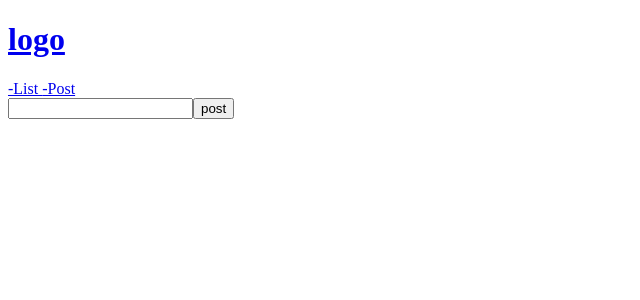
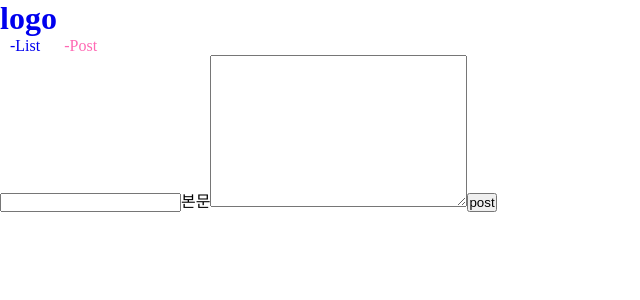
Before and after one commit to EuraKo/react-node, a React (Create React App) app in the folder react/: page /Post in a window 1280 px wide. Shown: the top 300 px of the page, without its empty margins (0-640 px from the left). Built offline with nearby package versions, Linux system fonts and the light colour scheme.

Commit message:
리액트에서 만들어진 데이터를 node로 응답받고 mongoDB에 저장

```diff
--- a/react/src/App.js
+++ b/react/src/App.js
@@ -5,18 +5,16 @@ import Main from './component/Main';
 import List from './component/List';
 import Post from './component/Post';
 
+import './scss/style.scss';
+
 function App() {
-	const [list, setList] = useState([]);
-	useEffect(() => {
-		console.log(list);
-	}, [list]);
 	return (
 		<>
 			<Header />
 			<Routes>
 				<Route path='/' element={<Main />} />
-				<Route path='/list' element={<List list={list} />} />
-				<Route path='/Post' element={<Post list={list} setList={setList} />} />
+				<Route path='/list' element={<List />} />
+				<Route path='/Post' element={<Post />} />
 			</Routes>
 		</>
 	);
--- a/react/src/component/Header.js
+++ b/react/src/component/Header.js
@@ -1,14 +1,14 @@
-import { Link } from 'react-router-dom';
+import { NavLink } from 'react-router-dom';
 
 function Header() {
 	return (
 		<header>
 			<h1>
-				<Link to='/'>logo</Link>
+				<NavLink to='/'>logo</NavLink>
 			</h1>
 			<nav id='gnb'>
-				<Link to='/list'> -List </Link>
-				<Link to='/post'> -Post</Link>
+				<NavLink to='/list'> -List </NavLink>
+				<NavLink to='/post'> -Post</NavLink>
 			</nav>
 		</header>
 	);
--- a/react/src/component/List.js
+++ b/react/src/component/List.js
@@ -1,29 +1,7 @@
-import { useState, useEffect } from 'react';
-import axios from 'axios';
-
 function List(props) {
-	const [text, setText] = useState('');
-	const body = { text: 'world' };
-	useEffect(() => {
-		// 포스트 요청시 첫번째 인수는 요청 라우터, 두번째 인수로 전달할 값
-		axios
-			.post('/api/test', body)
-			.then((res) => {
-				console.log(res.data.text);
-				setText(res.data.text);
-			})
-			.catch((err) => {
-				console.log(err);
-			});
-	}, []);
-
 	return (
 		<section>
 			<h1>list</h1>
-			<h2>{text}</h2>
-			{props.list.map((item, idx) => {
-				return <article key={idx}>{item}</article>;
-			})}
 		</section>
 	);
 }
--- a/react/src/component/Post.js
+++ b/react/src/component/Post.js
@@ -1,25 +1,57 @@
+import axios from 'axios';
 import { useState } from 'react';
+import { useNavigate } from 'react-router-dom';
 
 function Post(props) {
+	const [title, setTitle] = useState('');
 	const [content, setContent] = useState('');
+	const navigate = useNavigate();
 
 	const onSubmit = () => {
-		const newList = [...props.list];
-		newList.push(content);
-		props.setList(newList);
-		setContent('');
+		if (title === '' || content === '') {
+			return alert('모든항목을 입력하세요');
+		}
+
+		const body = {
+			title: title,
+			content: content,
+		};
+
+		axios
+			.post('/api/post/submit', body)
+			.then((res) => {
+				if (res.data.success) {
+					alert('글작성이 완료되었습니다.');
+					navigate('/list');
+				} else {
+					alert('글작성에 실패했어요');
+				}
+			})
+			.catch((err) => {
+				console.log(err);
+			});
 	};
 
 	return (
 		<section>
+			<label htmlFor='title'></label>
 			<input
 				type='text'
+				value={title}
+				onChange={(e) => {
+					setTitle(e.target.value);
+				}}
+			/>
+			<label htmlFor='content'>본문</label>
+			<textarea
+				name='content'
+				id='content'
+				cols='30'
+				rows='10'
 				value={content}
 				onChange={(e) => {
 					setContent(e.target.value);
-				}}
-			/>
-
+				}}></textarea>
 			<button onClick={onSubmit}>post</button>
 		</section>
 	);
--- /dev/null
+++ b/react/src/scss/_reset.scss
@@ -0,0 +1,12 @@
+* {
+	margin: 0;
+	padding: 0;
+	box-sizing: border-box;
+}
+ul,
+li {
+	list-style: none;
+}
+a {
+	text-decoration: none;
+}
--- /dev/null
+++ b/react/src/scss/style.scss
@@ -0,0 +1,12 @@
+@import 'reset';
+
+header {
+	#gnb {
+		a {
+			margin: 0px 10px;
+			&.active {
+				color: hotpink;
+			}
+		}
+	}
+}
```
Also changed, not shown: 11 other files (tests, documents, lock files or other folders).
